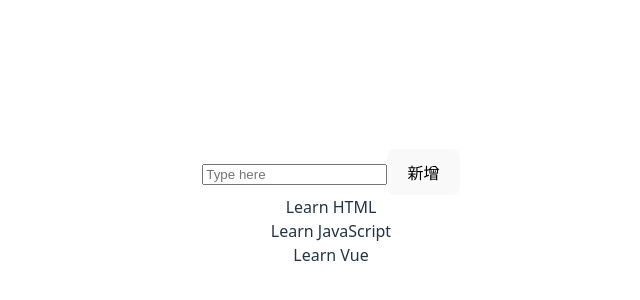
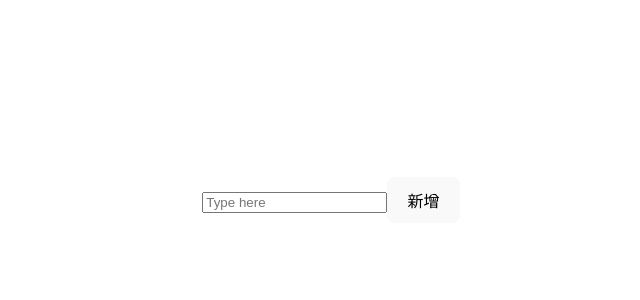
Before and after one commit to NickLin123/ToDo, a Vue app in the folder ToDo/: page / in a window 1280 px wide. Shown: the part 192-492 px from the top of the page, without its empty margins (309-949 px from the left). Built offline with nearby package versions, Linux system fonts and the light colour scheme.

Commit message:
進入頁面讀取過往紀錄的list清單

```diff
--- a/ToDo/src/App.vue
+++ b/ToDo/src/App.vue
@@ -4,7 +4,7 @@ import TodoList from './components/TodoList.vue';
 </script>
 
 <template>
-  <TodoList msg="ToDoList" />
+  <TodoList />
 
 </template>
 
--- a/ToDo/src/components/TodoList.vue
+++ b/ToDo/src/components/TodoList.vue
@@ -1,25 +1,46 @@
 <script setup>
-import { ref } from 'vue'
+import { ref,onMounted } from 'vue'
 
 let id =0;
+const NewItem = ref('')
+const ItemList=  ref([])
+const STORAGE_KEY = 'vue-todolist-items';
+onMounted(() => {
+  loadTodos();
+});
 
-const NewItem = ref('')
-const ItemList=  ref([
-  { id: id++, text: 'Learn HTML' },
-  { id: id++, text: 'Learn JavaScript' },
-  { id: id++, text: 'Learn Vue' }
-])
 const AddItem =()=>{
-  ItemList.push(Item.id,Item.text)
+  ItemList.value.push({ id: id++, text: NewItem.value })
+  NewItem.value = ''
+  saveTodos()
 }
+const removeItem=(item)=> {
+  ItemList.value = ItemList.value.filter((t) => t !== item)
+  saveTodos()
+}
+const loadTodos = () => {
+  const savedTodos = localStorage.getItem(STORAGE_KEY);
+  if (savedTodos) {
+    ItemList.value = JSON.parse(savedTodos);
+  }
+};
+const saveTodos = () => {
+  localStorage.setItem(STORAGE_KEY, JSON.stringify(ItemList.value));
+};
+
 </script>
 
 <template>
-  <!-- <h1>{{ msg }}</h1> -->
     <div class="card">
-      <input v-model="NewItem" placeholder="Type here">
-      <button type="button" @click="AddItem">新增</button>
-      <div v-for=" Item in ItemList">{{ Item.text }}</div>
+      <form @submit.prevent="AddItem">
+        <input v-model="NewItem" placeholder="Type here">
+        <button type="button" @click="AddItem">新增</button>
+      </form>
+      <ul>
+          <li v-for="item in ItemList" :key="item.id">{{ item.text }}
+          <button @click="removeItem(item)">刪除</button>
+        </li>
+      </ul>
     </div>
 </template>
 
```
